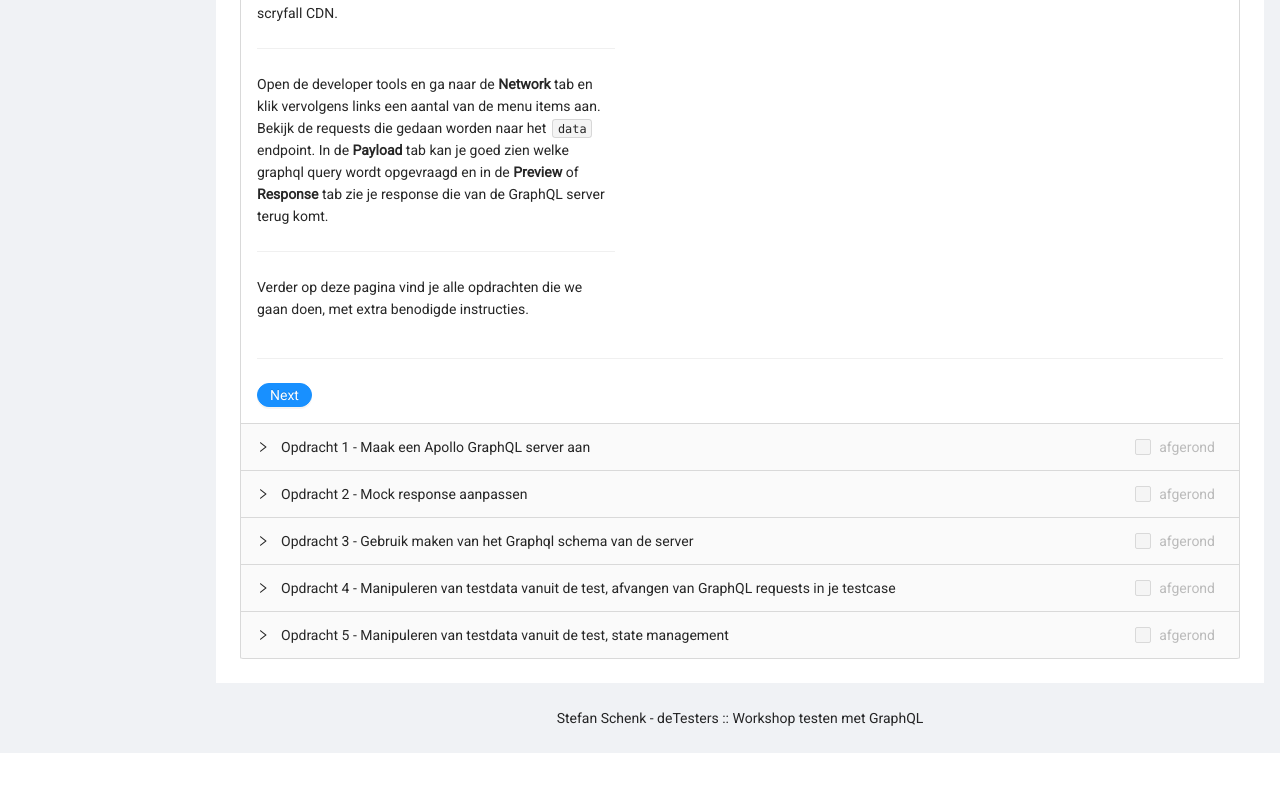
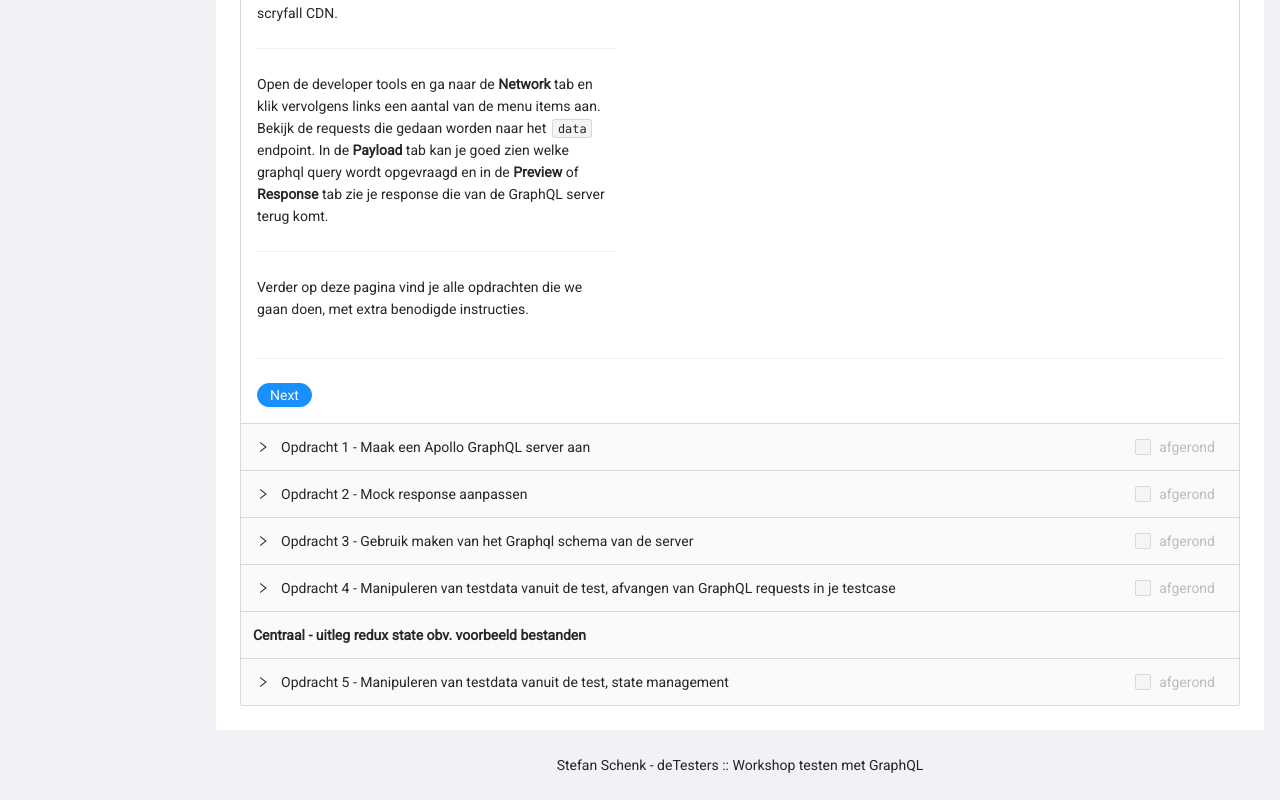
Before and after one commit to stefanschenk/graphql-mocking-workshop, a React (Create React App) app: page / in a window 1280 px wide. Shown: the part 911-1711 px from the top of the page. Before the commit the page ends 1664 px from the top, so only its background shows below. Built offline with nearby package versions, Linux system fonts and the light colour scheme; no server answers; what graphql.macro would draw is missing.

Commit message:
Intermission add before assignment 5

```diff
--- a/src/workshop/Workshop.tsx
+++ b/src/workshop/Workshop.tsx
@@ -23,7 +23,7 @@ const Workshop: React.FC = () => {
   };
 
   const onPanelChange = (key: string | string[]) => {
-    setActiveKey(key);
+    if (key !== 'intermission') setActiveKey(key);
   };
 
   return (
@@ -153,6 +153,11 @@ const Workshop: React.FC = () => {
             header="Opdracht 4 - Manipuleren van testdata vanuit de test, afvangen van GraphQL requests in je testcase"
             setActiveKey={setActiveKey}
           />
+          <Panel
+            key="intermission"
+            header={<Text strong>Centraal - uitleg redux state obv. voorbeeld bestanden</Text>}
+            showArrow={false}
+          />
           <PanelAssignment05
             key="assignment:05"
             header="Opdracht 5 - Manipuleren van testdata vanuit de test, state management"
```
